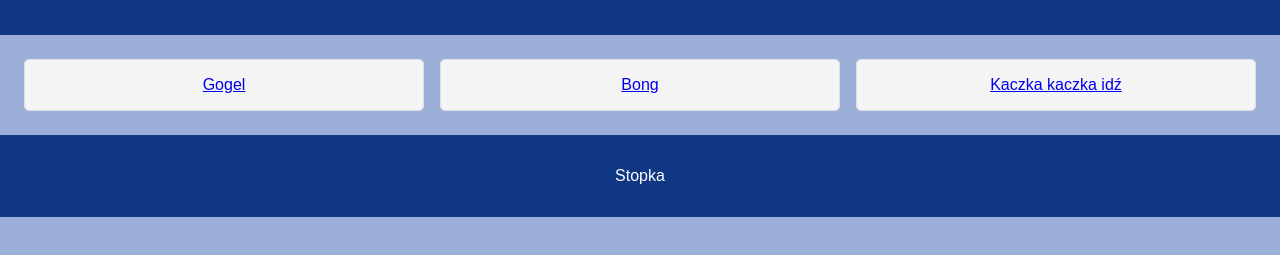
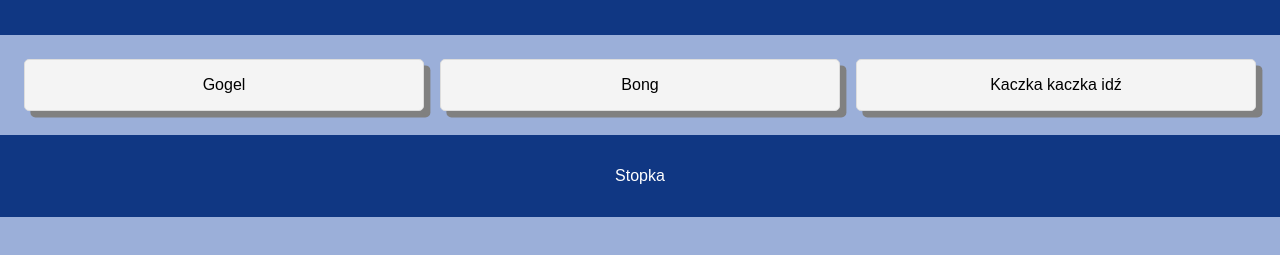
Before and after one commit to MlcodeDev/Zadanie-3, a plain HTML site: page index.html in a window 1280 px wide. Shown: the part 77-332 px from the top of the page. Drawn offline with Linux system fonts and the light colour scheme.

Commit message:
Animacyjen machen

```diff
--- a/styles.css
+++ b/styles.css
@@ -1,6 +1,11 @@
+a {
+  text-decoration: none;
+}
 :root{
   --clr-primary: #9bafd9;
   --clr-secondary: #103783;
+  --clr-tetriary: grey;
+  --clr-black: #000000;
   --clr-font: #ffffff;
   --clr-body: var(--clr-primary);
 }
@@ -28,6 +33,7 @@ header, footer {
 }
 
 .box {
+  color: black;
   background-color: #f4f4f4;
   border: 1px solid #ddd;
   padding: 1em;
@@ -35,6 +41,13 @@ header, footer {
   flex: 1 1 200px; /* Elastyczne elementy */
   text-align: center;
   border-radius: 5px;
+  box-shadow: .4em .4em var(--clr-tetriary);
+  transition: all ease .5s;
+}
+
+.box:hover {
+  background-color: #8d99ae;
+  color: white;
 }
 
 /* Style responsywne */
```
